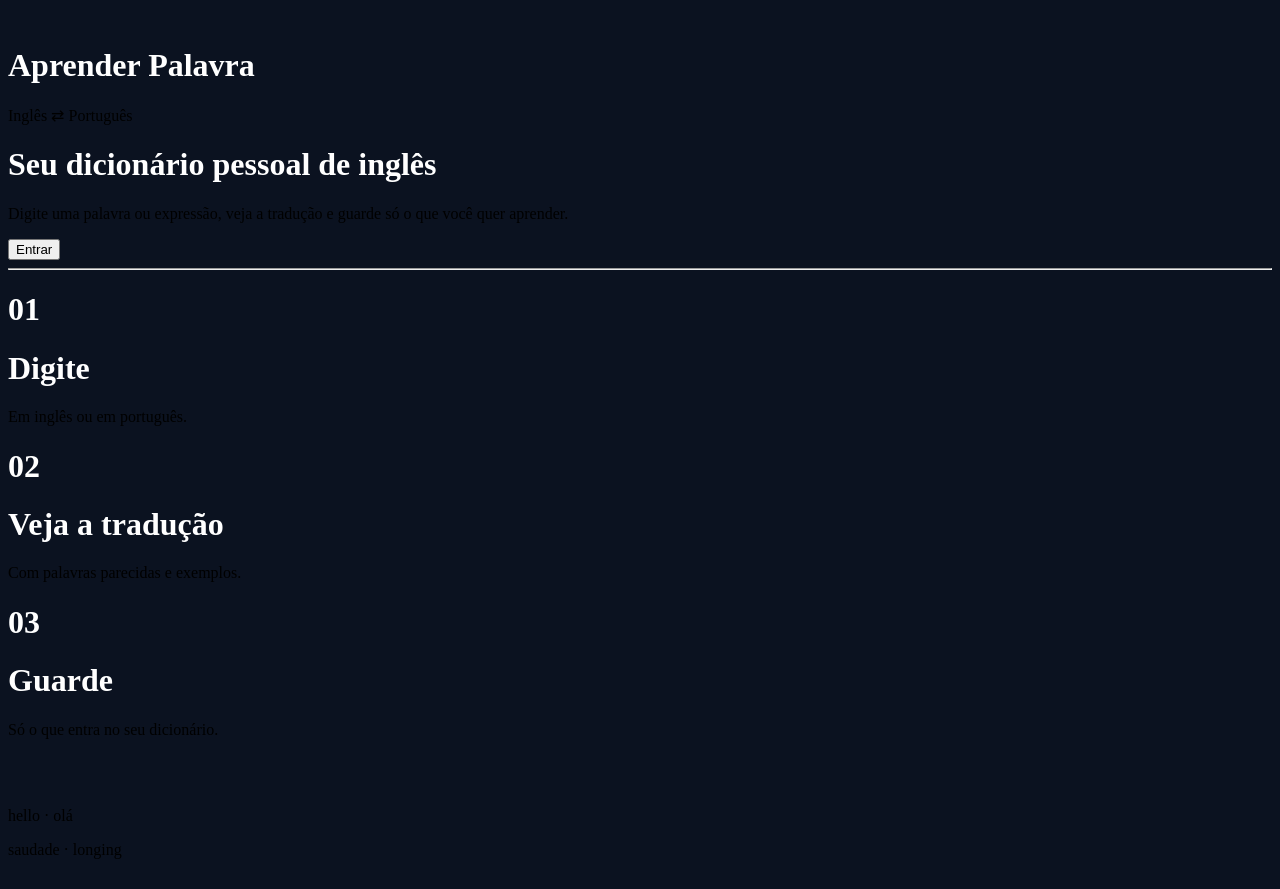
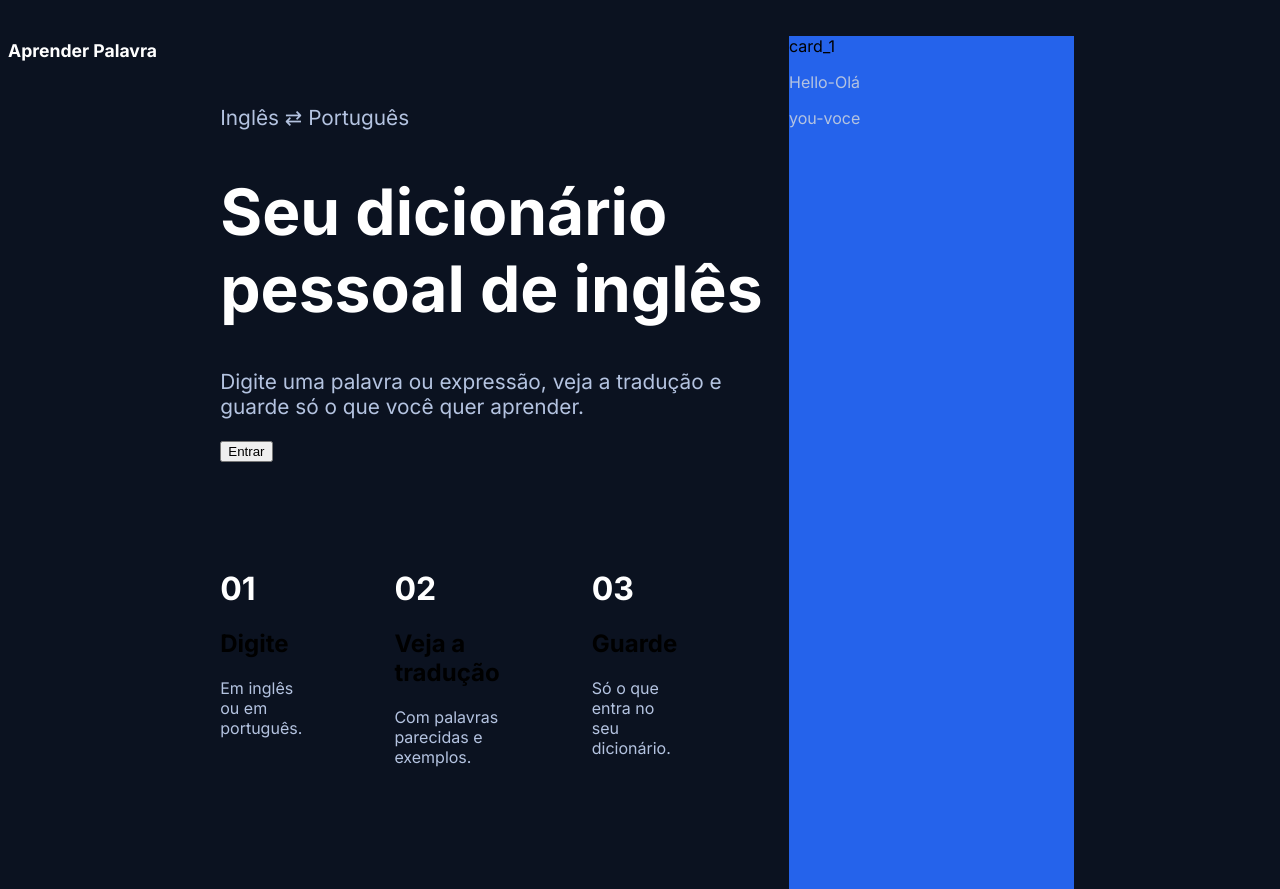
Before and after one commit to tognileo/jornada-de-aprendizado, a plain HTML site: page aprender palavra/index.html in a window 1280 px wide. Drawn offline with Linux system fonts and the light colour scheme.

Commit message:
atualizaçao do projeto

```diff
--- a/aprender palavra/index.html
+++ b/aprender palavra/index.html
@@ -5,15 +5,18 @@
     <meta name="viewport" content="width=device-width, initial-scale=1.0">
     <title>aprender palavra</title>
     <link rel="stylesheet" href="style.css">
+
 </head>
 <body>
-    <div id = "main">
+
     <header>
         <img src="" alt="">
-            <h1>Aprender Palavra</h1>
+        <h1 id = "h1_da_logo">Aprender Palavra </h1>
     </header>
-        <boder>
-            <div id = "textos_tela inicial">
+
+    <div id = "lado_esquerdo">
+
+        <div id = "textos_tela_inicial">
             <p>Inglês ⇄ Português</p>
             <h1>Seu dicionário pessoal de inglês</h1>
             <p>Digite uma palavra ou expressão, veja a tradução e guarde só o que você quer aprender.</p>
@@ -21,44 +24,49 @@
 
         </div>
 
+
         <div id="cards">
-                <hr>
-                <div id ="card_1">
+
+            <div class ="card_1">
                 <h1>01</h1>
-                    <h1>Digite</h1>
+                <h2>Digite</h2>
                 <p>Em inglês ou em português.</p>
             </div>
 
-                <div id ="card_2">
+
+            <div class ="card_2">
                 <h1>02</h1>
-                    <h1>Veja a tradução</h1>
+                <h2>Veja a tradução</h2>
                 <p>Com palavras parecidas e exemplos.</p>
             </div>
 
-                <div id ="card_3">
+
+            <div class ="card_3">
                 <h1>03</h1>
-                    <h1>Guarde</h1>
+                <h2>Guarde</h2>
                 <p>Só o que entra no seu dicionário.</p>
             </div>
-
-                <div id="card_que_enfeita">
-                   <div class="card_1">
-                        <img src="" alt="">
         </div>
-                   <div class="card_2">
-                        <img src="" alt="">
-                   </div>
-                   <p>hello · olá</p>
-                   <p>saudade · longing</p>
     </div>
 
 
-            </div>
+    <div id="lado_direito">
+        <div id = "card_img">
+            <div id="card_1_img">card_1
 
-        </boder>
 
 
             </div>
+            <div id="card_2_img">
+
+            </div>
+            <p>Hello-Olá</p>
+            <p>you-voce</p>
+        </div>
+
+    </div>
+
+
 
 </body>
 </html>
--- a/aprender palavra/style.css
+++ b/aprender palavra/style.css
@@ -1,8 +1,73 @@
+
+@import url('https://fonts.googleapis.com/css2?family=Inter:wght@400;500;600;700;800&display=swap');
+
+h1 {
+    color: white;
+}
 body{
     background-color: #0B1220;
+    display: flex;
+    font-family: 'Inter', sans-serif, 'Lucida Sans', 'Lucida Sans Regular';
 }
 
-h1{
-    color: white;
+
+#h1_da_logo{
+    font-size: 110%;
+
 
 }
+
+
+#textos_tela_inicial h1{
+    font-size: 400%;
+}
+
+p{
+    color: #B4C3E0;
+}
+
+
+#lado_esquerdo{
+    width: 45%;
+    margin-left: 5%;
+    margin-top: 6%;
+}
+
+#textos_tela_inicial p{
+    font-size: 130%;
+
+}
+
+
+
+#cards{
+    gap: 54%;
+    margin-top: 15%;
+    padding-right: 80%;
+    display: flex;
+    width: 30%;
+}
+
+
+
+#card_img{
+    background-color: #2563EB;
+    height: 110%;
+    margin-top: 40%;
+    width: 400%;
+
+}
+
+
+
+#cards h1{
+    color: #2563EB;
+
+
+}
+
+#cards h1{
+    color: #ffff;
+
+
+}
```
Lines whose indentation alone changed are shown as unchanged.
